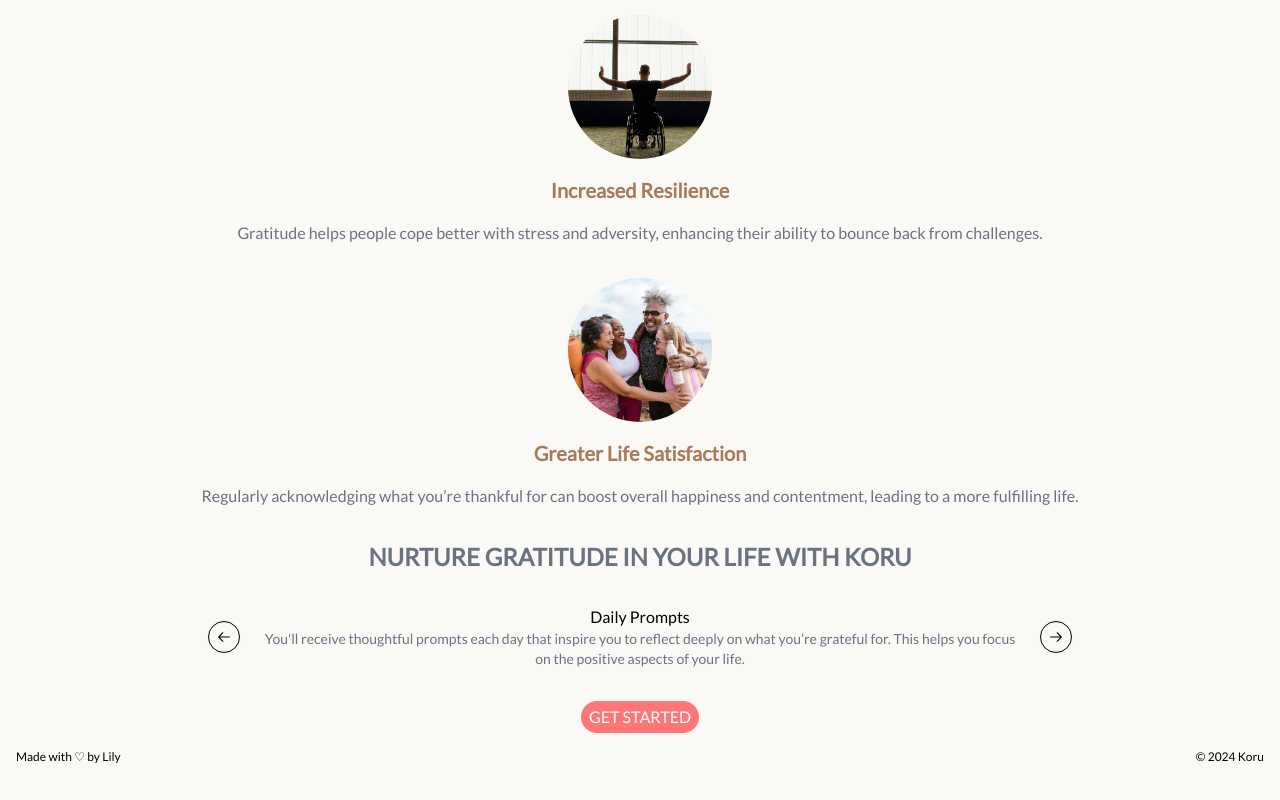
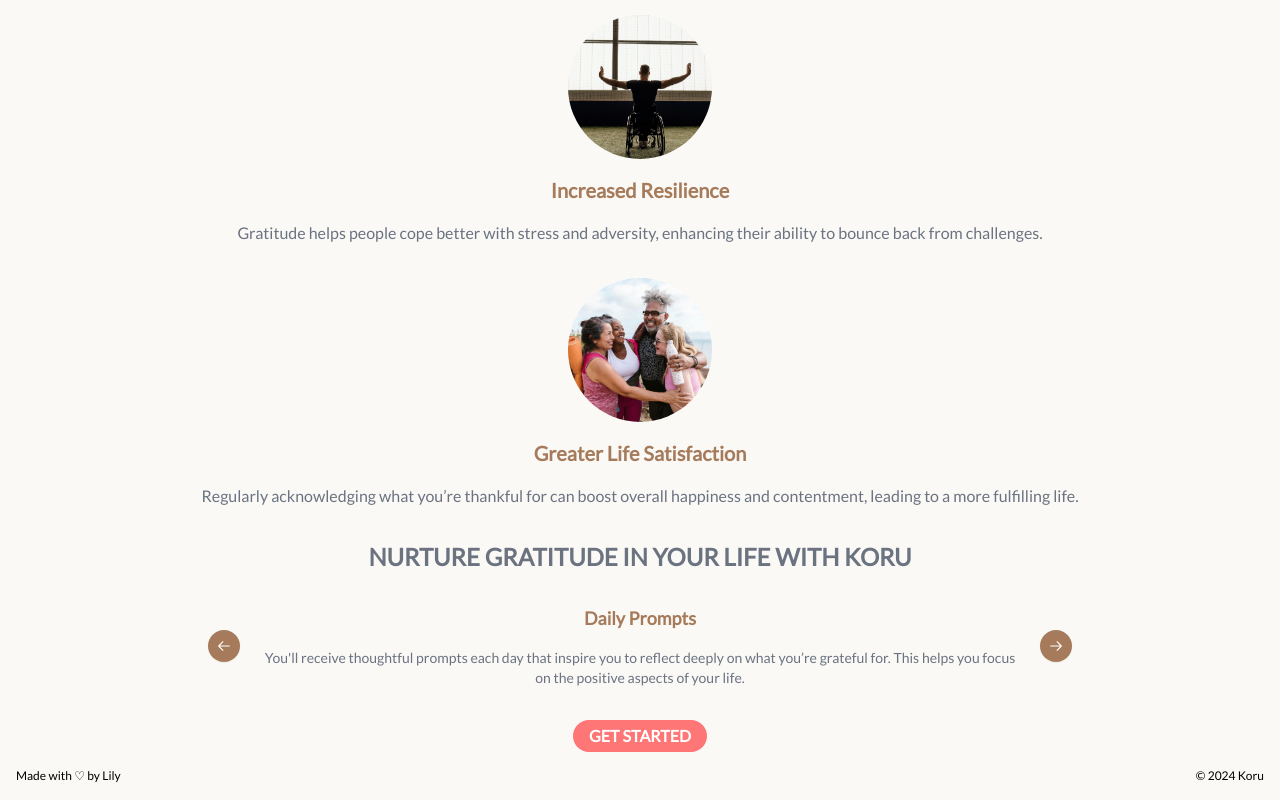
Before and after one commit to lilymtle/koru, a Next.js app: page / in a window 1280 px wide. Shown: the part 1924-2724 px from the top of the page. Built offline with nearby package versions, Linux system fonts and the light colour scheme.

Commit message:
add carousel btn styling

```diff
--- a/src/styles/globals.css
+++ b/src/styles/globals.css
@@ -87,18 +87,12 @@ body {
     margin-bottom: 1rem;
 }
 
-.main__carousel-slide-title {
-    color: #FF7676;
-    font-size: 1.125rem;
-    font-weight: bold;
-    margin-bottom: 1rem;
-}
-
 .main__cta-btn {
     background-color: #FF7676;
     color: #FFFFFF;
+    font-weight: bold;
     padding-block: 0.25rem;
-    padding-inline: 0.5rem;
+    padding-inline: 1rem;
     border-radius: 1.25rem;
 
     &:hover {
@@ -106,3 +100,22 @@ body {
         transition: 0.5s ease-in-out;
     }
 }
+
+/* carousel component */
+.carousel__slide-title {
+    color: #A67B5B;
+    font-size: 1.125rem;
+    font-weight: bold;
+    margin-bottom: 1rem;
+}
+
+.carousel__btn {
+    background-color: #A67B5B;
+    color: #FFFFFF;
+    border: none;
+    cursor: pointer;
+}
+
+.carousel__btn:hover {
+    transition: 0.5s ease-in-out
+}
```
